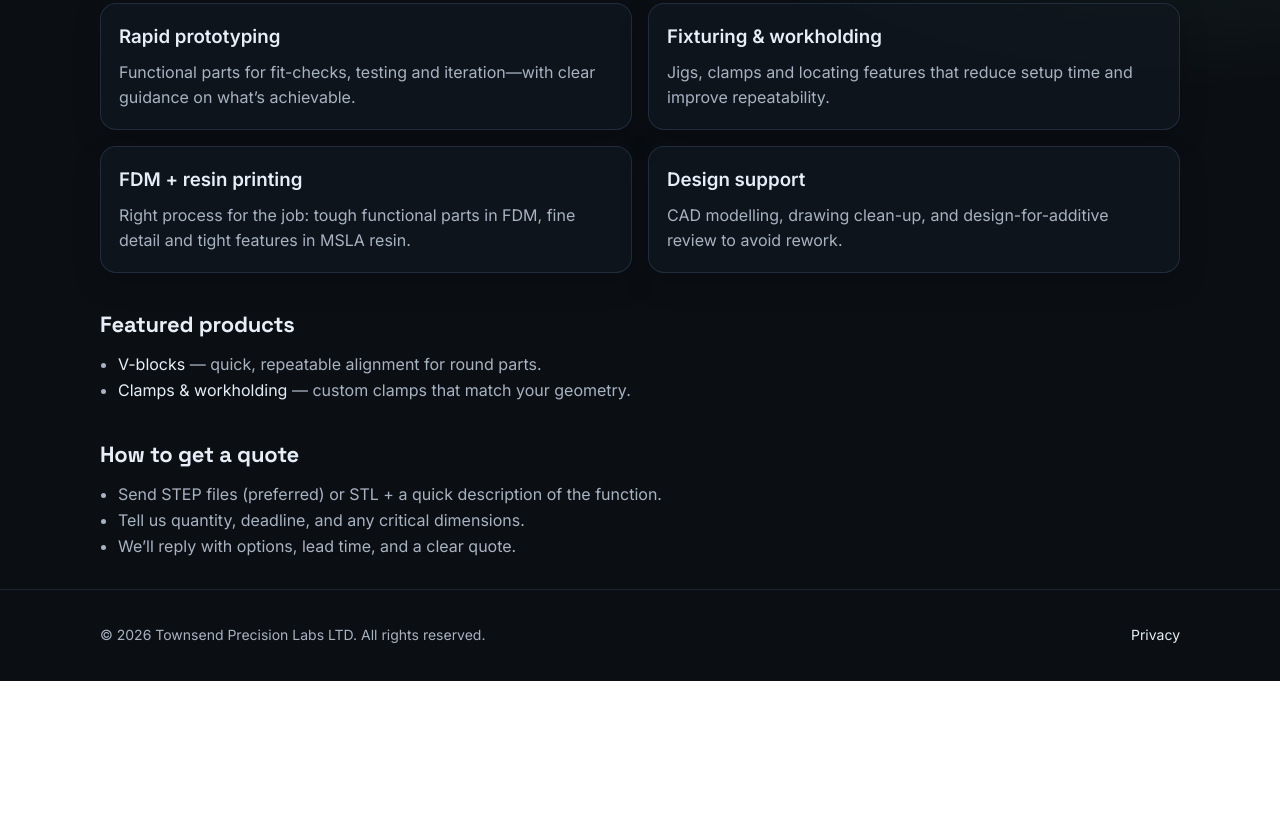
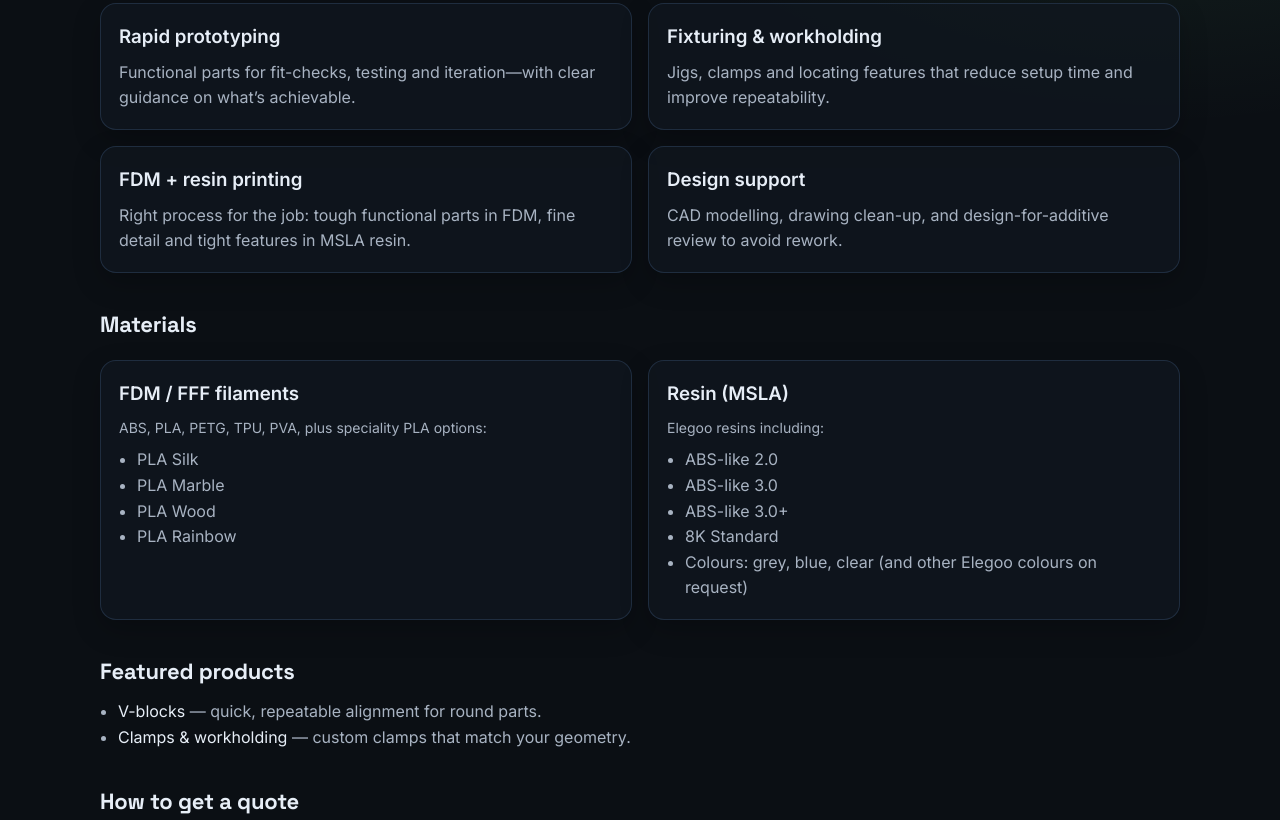
Before and after one commit to Wayner84/Wayner84.github.io, a plain HTML site: page index.html in a window 1280 px wide. Shown: the part 450-1270 px from the top of the page. Before the commit the page ends 1131 px from the top, so only its background shows below. Drawn offline with Linux system fonts and the light colour scheme.

Commit message:
Add materials section

```diff
--- a/index.html
+++ b/index.html
@@ -60,6 +60,31 @@
       </div>
     </div>
 
+    <h2 class="section-title">Materials</h2>
+    <div class="grid">
+      <div class="card">
+        <h3>FDM / FFF filaments</h3>
+        <p class="small">ABS, PLA, PETG, TPU, PVA, plus speciality PLA options:</p>
+        <ul class="list">
+          <li>PLA Silk</li>
+          <li>PLA Marble</li>
+          <li>PLA Wood</li>
+          <li>PLA Rainbow</li>
+        </ul>
+      </div>
+      <div class="card">
+        <h3>Resin (MSLA)</h3>
+        <p class="small">Elegoo resins including:</p>
+        <ul class="list">
+          <li>ABS-like 2.0</li>
+          <li>ABS-like 3.0</li>
+          <li>ABS-like 3.0+</li>
+          <li>8K Standard</li>
+          <li>Colours: grey, blue, clear (and other Elegoo colours on request)</li>
+        </ul>
+      </div>
+    </div>
+
     <h2 class="section-title">Featured products</h2>
     <ul class="list">
       <li><a href="products.html#v-blocks">V-blocks</a> — quick, repeatable alignment for round parts.</li>
```
Also changed, not shown: capabilities.html (+25 -0 lines).
